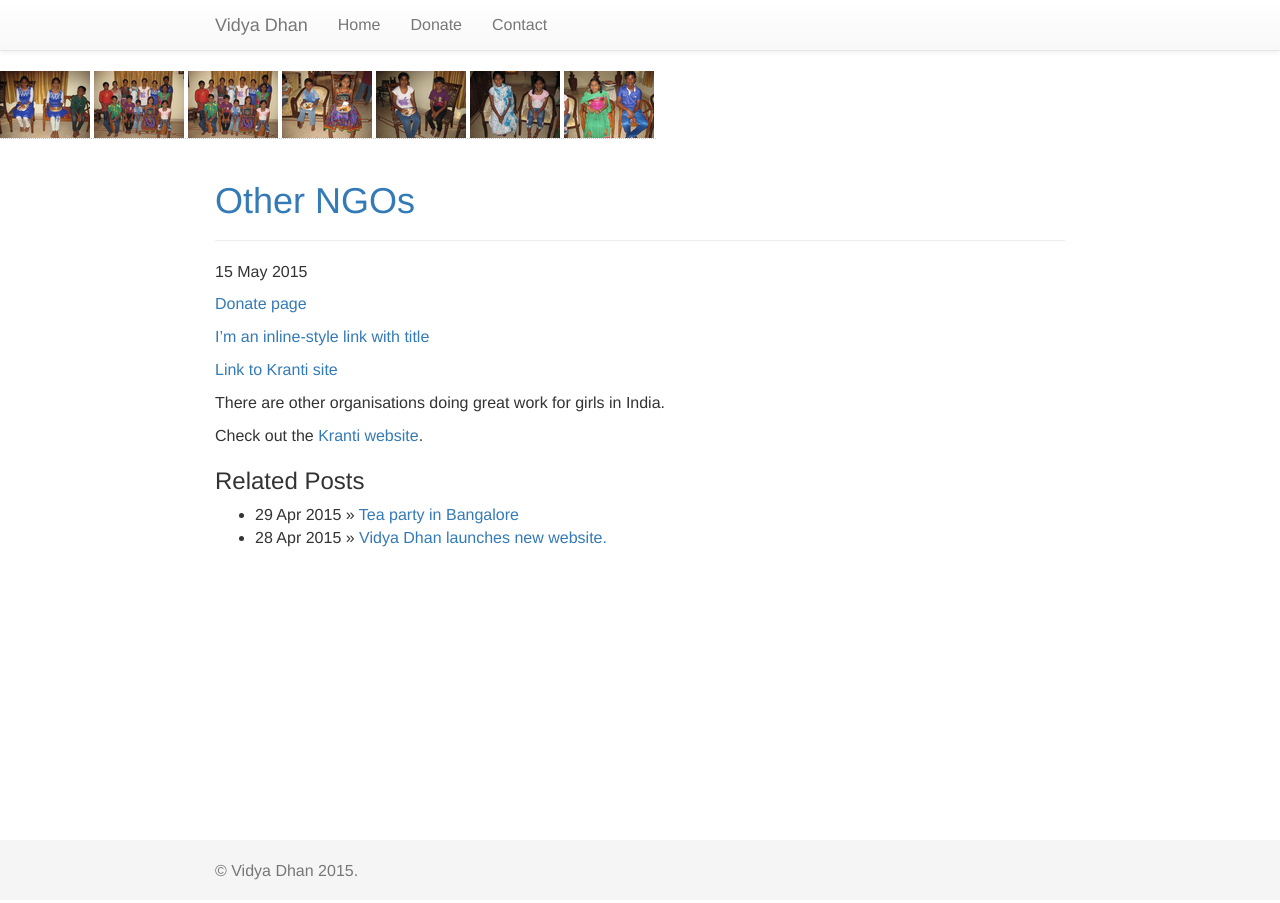
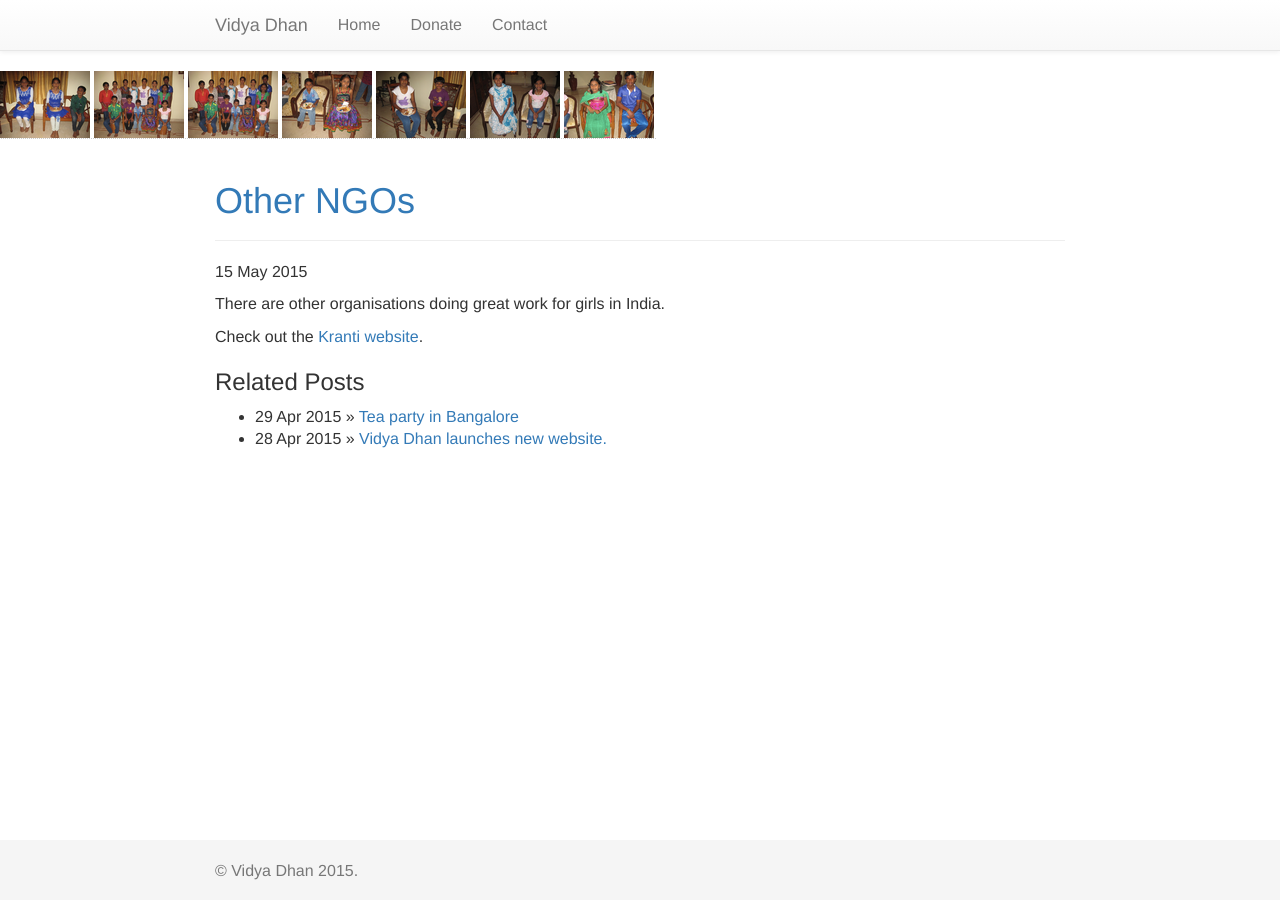
Before and after one commit to VidyaDhan/vidyadhan.github.io, a Jekyll site: the page built from _posts/2015-05-15-kranti.md, in a window 1280 px wide. Built offline with Jekyll 4.4.1, drawn with Linux system fonts in a browser that asks for light colours; nearby versions of some CDN libraries.

Commit message:
Fix link

```diff
--- a/_posts/2015-05-15-kranti.md
+++ b/_posts/2015-05-15-kranti.md
@@ -3,12 +3,6 @@ layout: post
 title: Other NGOs
 ---
 
-[Donate page](/donate)
-
-[I'm an inline-style link with title](https://www.google.com "Google's Homepage")
-
-[Link to Kranti site](http://www.kranti-india.org/)
-
 There are other organisations doing great work for girls in India.
 
 Check out the [Kranti website](http://www.kranti-india.org/).
```
